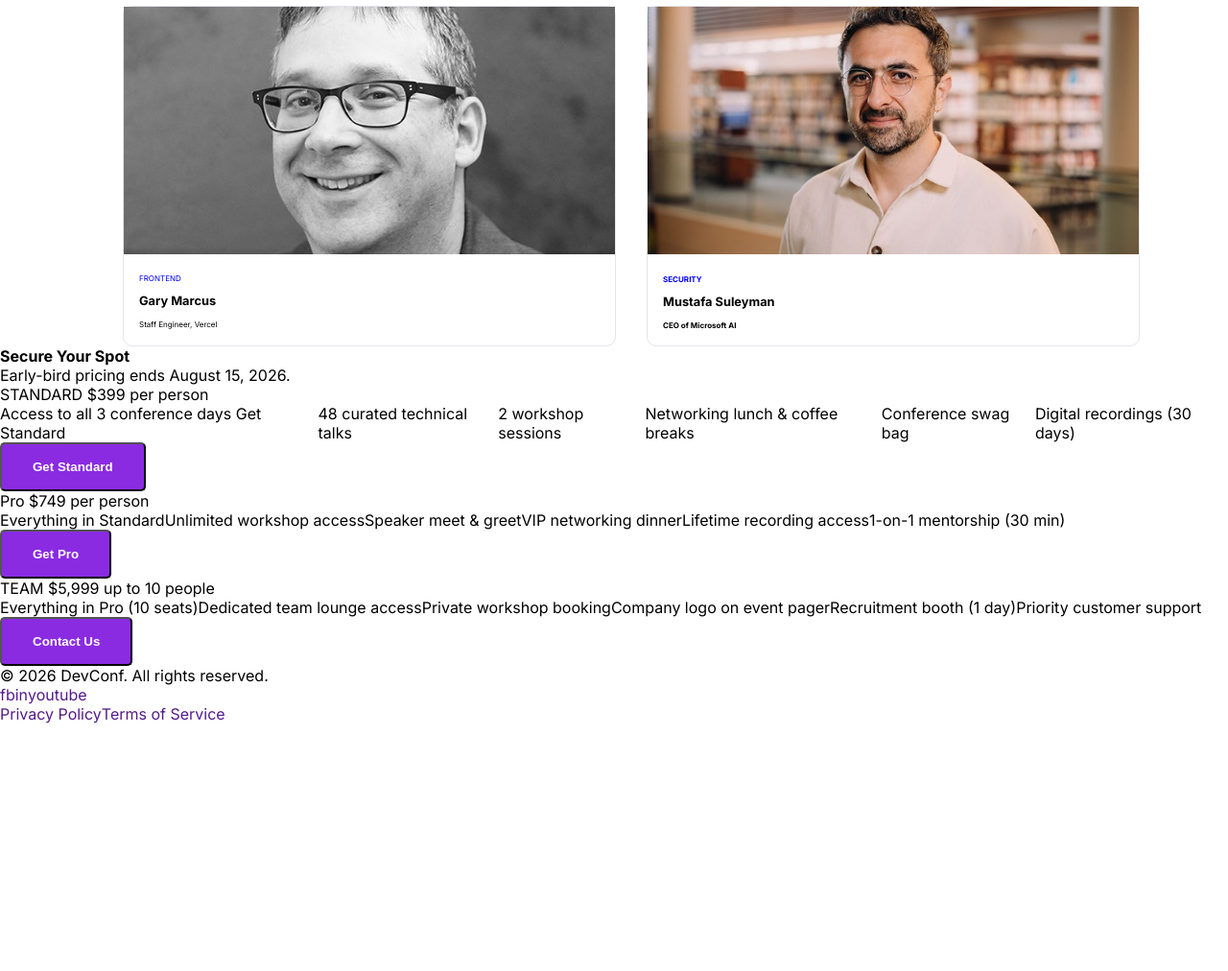
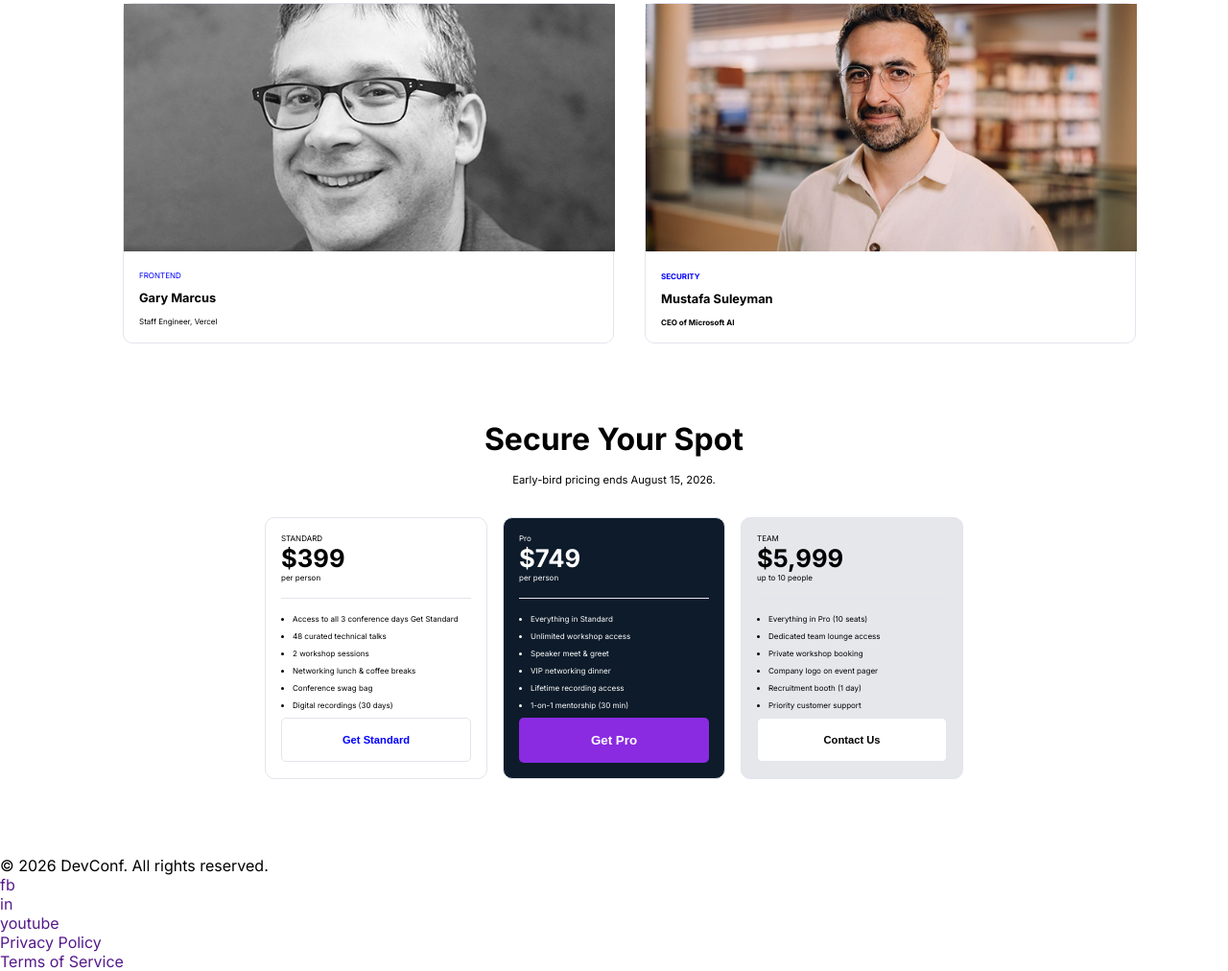
Before and after one commit to sadrolaminsakib/Programming-hero-1st-assingment, a plain HTML site: page index.html in a window 1280 px wide. Shown: the part 1244-2256 px from the top of the page at 96% size. Before the commit the page ends 1998 px from the top, so only its background shows below. Drawn offline with Linux system fonts and the light colour scheme.

Commit message:
complete the cost-layout

```diff
--- a/index.html
+++ b/index.html
@@ -88,6 +88,7 @@
         <section class="cost-layout">
             <h4>Secure Your Spot</h4>
             <p>Early-bird pricing ends August 15, 2026.</p>
+            <div class="plans">
                 <div class="standard-plan">
                     <p>
                         <span>STANDARD</span>
@@ -120,7 +121,7 @@
                     </ul>
                     <button>Get Pro</button>
                 </div>
-            <div class="Team-plan">
+                <div class="team-plan">
                     <p>
                         <span>TEAM</span>
                         <span>$5,999</span>
@@ -135,6 +136,7 @@
                         <li>Priority customer support</li>
                     </ul>
                     <button>Contact Us</button>
+                </div>
             </div>
         </section>
 
--- a/style.css
+++ b/style.css
@@ -2,6 +2,7 @@
 *{
     margin: 0;
     padding: 0;
+    box-sizing: border-box;
 }
 body{
     font-family: 'inter', 'sans-serif';
@@ -11,7 +12,6 @@ a{
 }
 ol, ul{
     list-style-type: none;
-    display: flex;
 }
 button{
     background-color: blueviolet;
@@ -21,7 +21,7 @@ button{
     border-radius: 5px;
     cursor: pointer;
     transition: all 0.3s ease-in-out;
-
+    border: none;
 }
 button:hover{
     background-color: rgb(0, 123, 255);
@@ -34,6 +34,9 @@ nav{
     justify-content: space-between;
     align-items: center;
     margin: 20px 60px;
+}
+nav ul{
+    display: flex;
 }
 nav ul li{
     margin: 0 10px;
@@ -115,4 +118,87 @@ header button{
 .speaker-profile p :nth-child(3){
     font-size: 0.5rem;
 }
-.speaker-layout
+
+                        /* cost layout  */
+.cost-layout{
+    margin: 5rem;
+}
+.cost-layout>p{
+    text-align: center;
+    margin-top: 1rem;
+    font-size: 0.7rem;
+}
+.plans{
+
+    display: grid;
+    grid-template-columns: repeat(3,1fr);
+    gap: 1rem;
+    margin: 2rem auto;
+
+}
+.cost-layout h4{
+    text-align: center;
+    font-size: 2rem;
+}
+.plans{
+    width: 65%;
+}
+.plans div{
+
+}
+.plans p{
+    display: flex;
+    flex-direction: column;
+    border-bottom: 0.1px solid rgb(228, 228, 238);
+    margin: 0 0 1rem 0;
+    padding: 0 0 1rem 0;
+}
+.plans ul{
+
+
+}
+.plans ul li{
+    list-style-type: disc;
+    margin-bottom: 0.5rem;
+    list-style: inside;
+    font-size: 0.5rem;
+}
+.standard-plan, .pro-plan, .team-plan{
+    border: 1px solid rgb(228, 228, 238);
+    padding: 1rem;
+    border-radius: 10px;
+}
+.plans p span:nth-child(1),
+.plans p span:nth-child(3)
+{
+    font-size: 0.5rem;
+}
+.plans p span:nth-child(2){
+    font-weight: bolder;
+    font-size: 1.6rem;
+}
+.plans button{
+    width: 100%;
+}
+.standard-plan{
+    background-color: #FFFFFF;
+}
+.standard-plan button, .team-plan button{
+    background-color: white;
+    color: black;
+    font-size: 0.7rem;
+    border: 0.5px solid rgb(228, 228, 238);;
+}
+.standard-plan button{
+    color: blue;
+}
+.pro-plan{
+    background-color: #0D1B2A;
+    color: white;
+}
+
+.team-plan{
+    background-color: #E5E7EB;
+}
+
+                /* footer aria */
```
Lines whose indentation alone changed are shown as unchanged.
